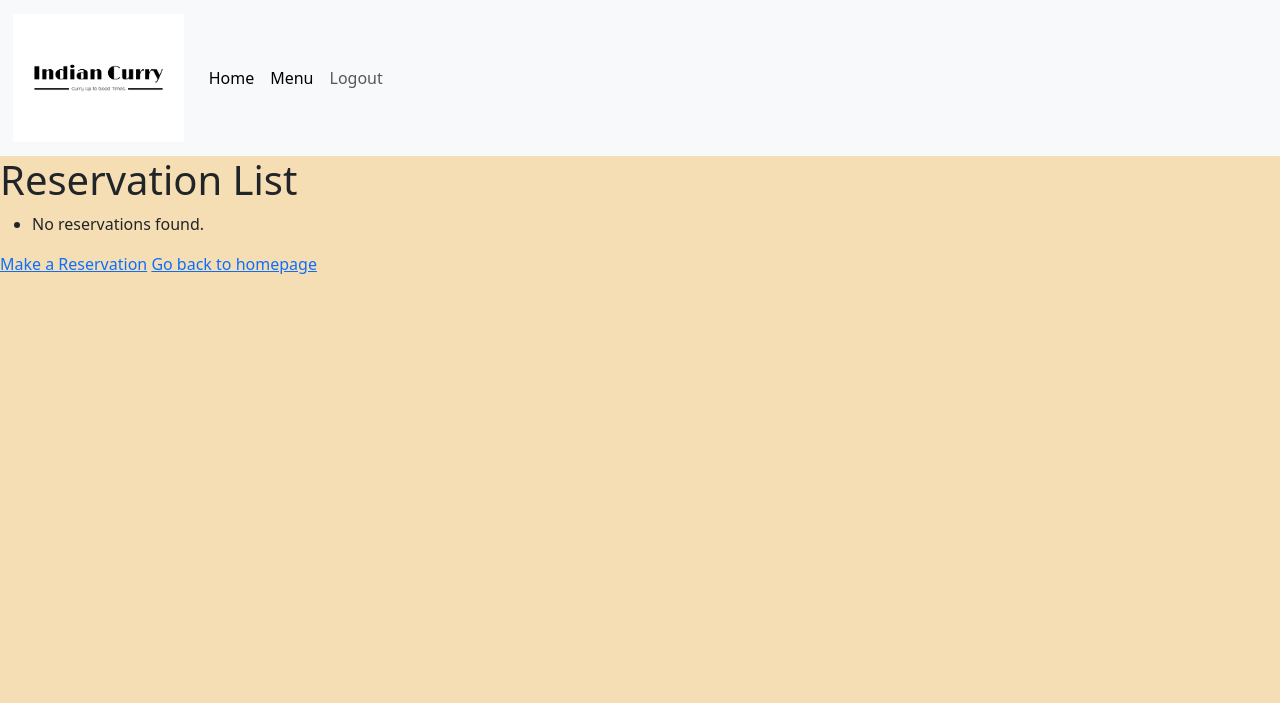
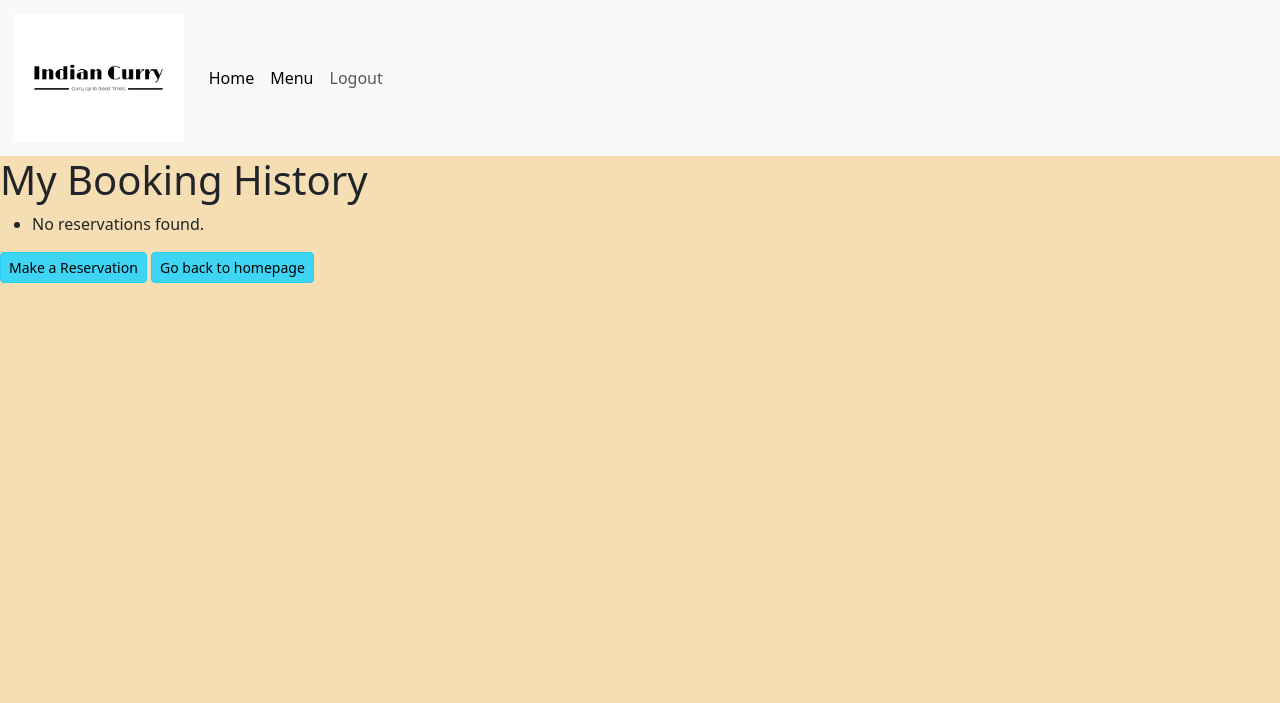
Before and after one commit to Pramilashanmugam/Restaurant, a Django app: page /reservations/ in a window 1280 px wide. Shown: the top 703 px of the page. Run offline with Django 5.2, Linux system fonts and the light colour scheme; the visitor is signed in with stand-in values (Sample User, id 1); data that the repository does not hold is empty; some libraries are stand-ins or nearby versions.

Commit message:
code restructured make_reservation, ,modified reservation_list, add button in confirm_delete file

```diff
--- a/reservations/templates/reservations/reservation_list.html
+++ b/reservations/templates/reservations/reservation_list.html
@@ -1,20 +1,20 @@
 {% extends 'base.html' %}
 
 {% block content %}
-<h1>Reservation List</h1>
+<h1>My Booking History</h1>
 <ul>
     {% for reservation in reservations %}
     <li>
         {{ reservation }}
         <a href="{% url 'update_reservation' reservation.pk %}" class="btn btn-dark btn-sm active" role="button"
-        aria-pressed="true">Edit</a>
+        aria-pressed="true">Update my booking</a>
         <a href="{% url 'delete_reservation' reservation.pk %}" class="btn btn-dark btn-sm active" role="button"
-        aria-pressed="true">Delete</a>
+        aria-pressed="true">Cancel my booking</a>
     </li>
     {% empty %}
             <li>No reservations found.</li>
     {% endfor %}
 </ul>
-<a href="{% url 'make_reservation' %}">Make a Reservation</a>
-<a href="{% url 'home' %}">Go back to homepage</a>
+<a href="{% url 'make_reservation' %}" class="btn btn-info btn-sm active" role="button">Make a Reservation</a>
+<a href="{% url 'home' %}" class="btn btn-info btn-sm active" role="button">Go back to homepage</a>
 {% endblock %}
--- a/restaurant_reservation/settings.py
+++ b/restaurant_reservation/settings.py
@@ -27,7 +27,7 @@ BASE_DIR = Path(__file__).resolve().parent.parent
 SECRET_KEY = os.environ.get("SECRET_KEY")
 
 # SECURITY WARNING: don't run with debug turned on in production!
-DEBUG = True
+DEBUG = False
 
 ALLOWED_HOSTS = [
     '8000-pramilashanm-restaurant-35uzo2lk9b8.ws.codeinstitute-ide.net',
```
Also changed, not shown: reservations/templates/reservations/confirm_delete.html (+4 -4 lines), reservations/templates/reservations/make_reservation.html (+4 -3 lines).
